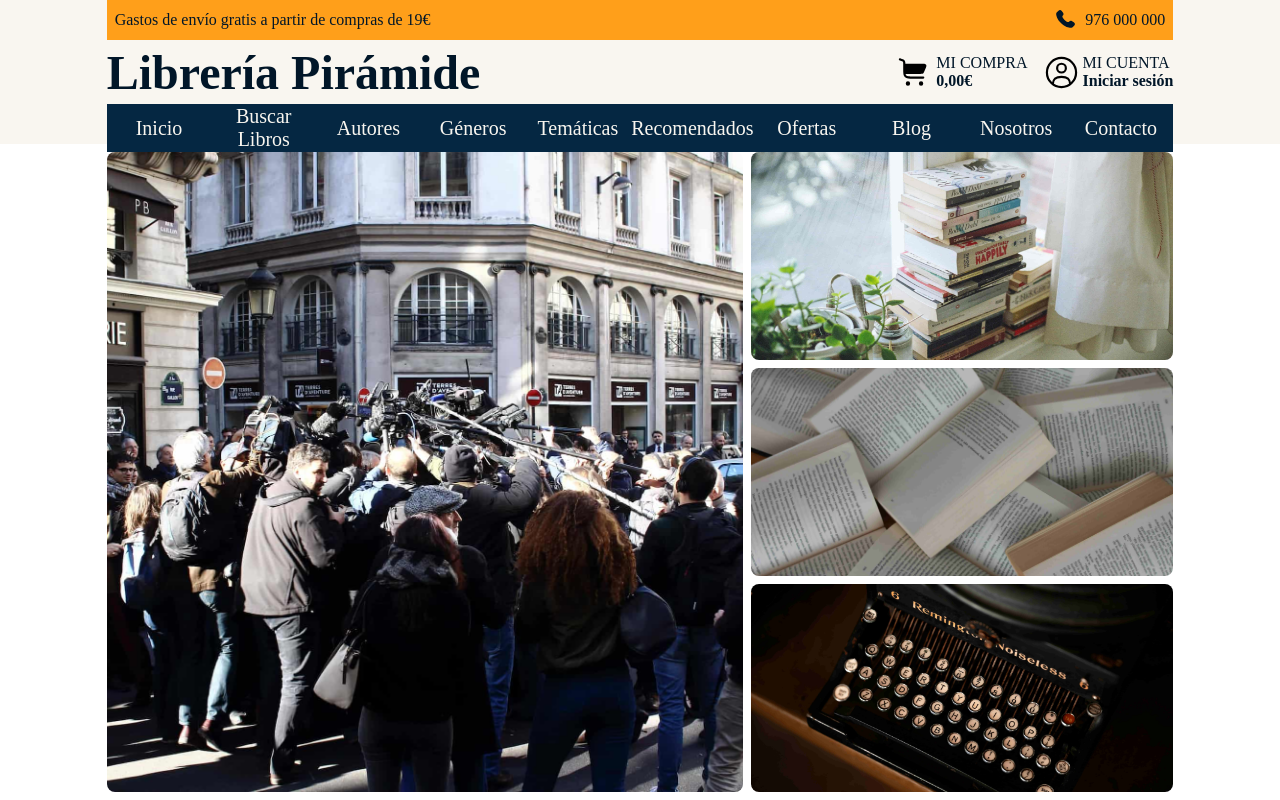
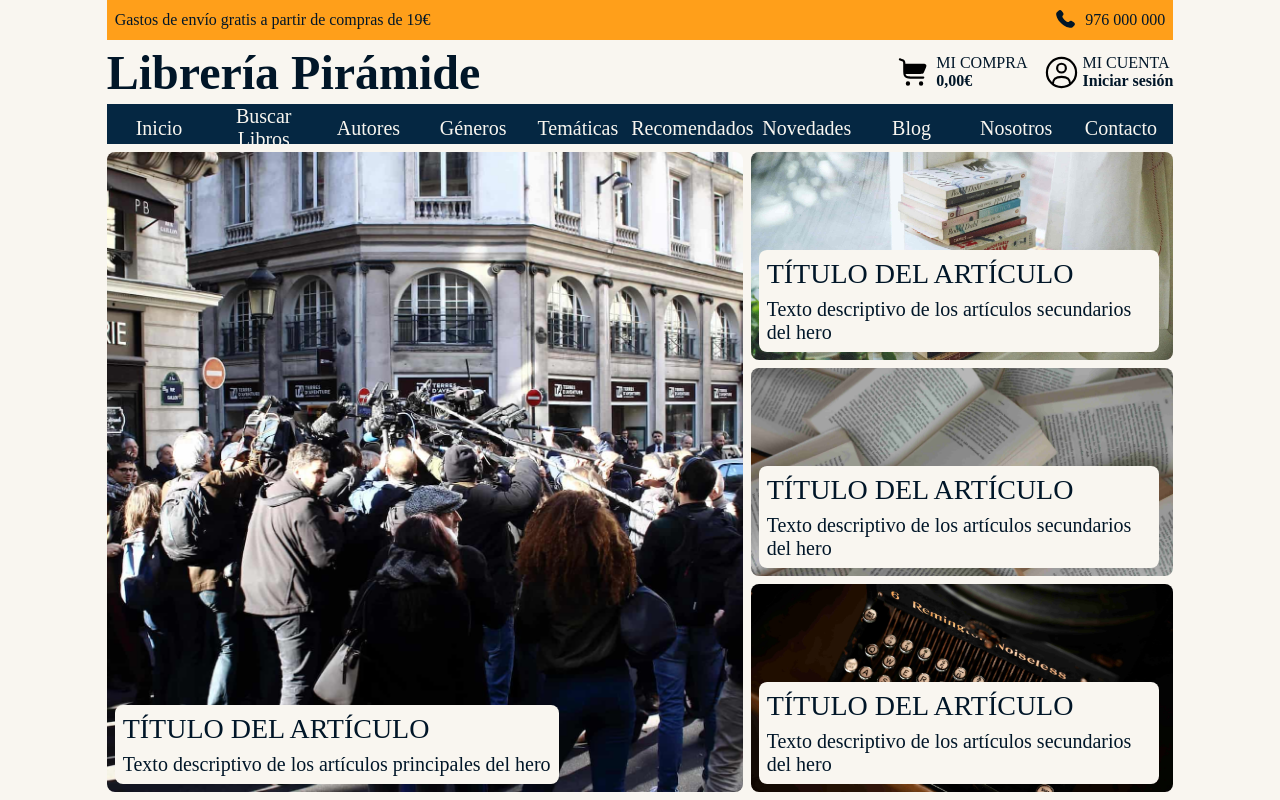
Before and after one commit to andresaragonguerrero/LibreriaPiramide, a Vue app: page / in a window 1280 px wide. Built offline with nearby package versions, Linux system fonts and the light colour scheme; the HTML template or start-up script is replaced by a standard one.

Commit message:
Se completó el posicionamiento del contenido del Hero

```diff
--- a/src/components/Hero.vue
+++ b/src/components/Hero.vue
@@ -8,8 +8,8 @@
             <article class="hero__article hero__article--main">
                 <img class="hero__article-image hero__article-image--main" src="@/assets/images/hero/prix-goncourt_blog-image.jpg"
                     alt="Premios Goncourt">
-                <div class="hero__article-description">
-                    <h3 class="hero__article-title hero__article-title--main">Título del artículo</h3>
+                <div class="hero__article-description hero__article-description--main">
+                    <h3 class="hero__article-title">Título del artículo</h3>
                     <p class="hero__article-text hero__article-text--main">
                         Texto descriptivo de los artículos principales del hero
                     </p>
@@ -19,21 +19,21 @@
         <div class="hero__column-right">
             <article class="hero__article">
                 <img class="hero__article-image" src="@/assets/images/hero/books-blog_florencia-viadana.jpg" alt="">
-                <div class="hero__article-description">
+                <div class="hero__article-description hero__article-description--secondary">
                     <h3 class="hero__article-title">Título del artículo</h3>
                     <p class="hero__article-text">Texto descriptivo de los artículos secundarios del hero</p>
                 </div>
             </article>
             <article class="hero__article">
                 <img class="hero__article-image" src="@/assets/images/hero/books-blog_gulfer-ergin.jpg" alt="">
-                <div class="hero__article-description">
+                <div class="hero__article-description hero__article-description--secondary">
                     <h3 class="hero__article-title">Título del artículo</h3>
                     <p class="hero__article-text">Texto descriptivo de los artículos secundarios del hero</p>
                 </div>
             </article>
             <article class="hero__article">
                 <img class="hero__article-image" src="@/assets/images/hero/typewritter-blog_artem-krapivin.jpg" alt="">
-                <div class="hero__article-description">
+                <div class="hero__article-description hero__article-description--secondary">
                     <h3 class="hero__article-title">Título del artículo</h3>
                     <p class="hero__article-text">Texto descriptivo de los artículos secundarios del hero</p>
                 </div>
@@ -50,6 +50,7 @@
     padding: var(--space-2) 0;
     display: grid;
     grid-template-columns: subgrid;
+    background-color: var(--color-bg);
 }
 
 .hero__column-left {
@@ -79,4 +80,39 @@
     object-fit: cover;
     border-radius: var(--border-radius-md);
 }
+
+.hero__article-description {
+    position: absolute;
+    bottom: var(--space-2);
+    left: var(--space-2);
+    z-index: 1;
+    padding: var(--space-2);
+    display: grid;
+    gap: var(--space-2);
+    background-color: var(--color-bg);
+    border-radius: var(--border-radius-md);
+}
+
+.hero__article-description--main {
+    max-width: 90ch;
+}
+
+.hero__article-description--secondary {
+    max-width: 50ch;
+}
+
+.hero__article-title {
+    font-family: var(--font-secondary);
+    font-size: var(--fs-3);
+    font-weight: normal;
+    color: var(--color-text);
+    text-transform: uppercase;
+}
+
+.hero__article-text {
+    font-family: var(--font-secondary);
+    font-size: var(--fs-4);
+    font-weight: lighter;
+    color: var(--color-text);
+}
 </style>
--- a/src/components/header/HeaderNav.vue
+++ b/src/components/header/HeaderNav.vue
@@ -6,7 +6,7 @@
         <a class="header__link" href="#">Géneros</a>
         <a class="header__link" href="#">Temáticas</a>
         <a class="header__link" href="#">Recomendados</a>
-        <a class="header__link" href="#">Ofertas</a>
+        <a class="header__link" href="#">Novedades</a>
         <a class="header__link" href="#">Blog</a>
         <a class="header__link" href="#">Nosotros</a>
         <a class="header__link" href="#">Contacto</a>
```
